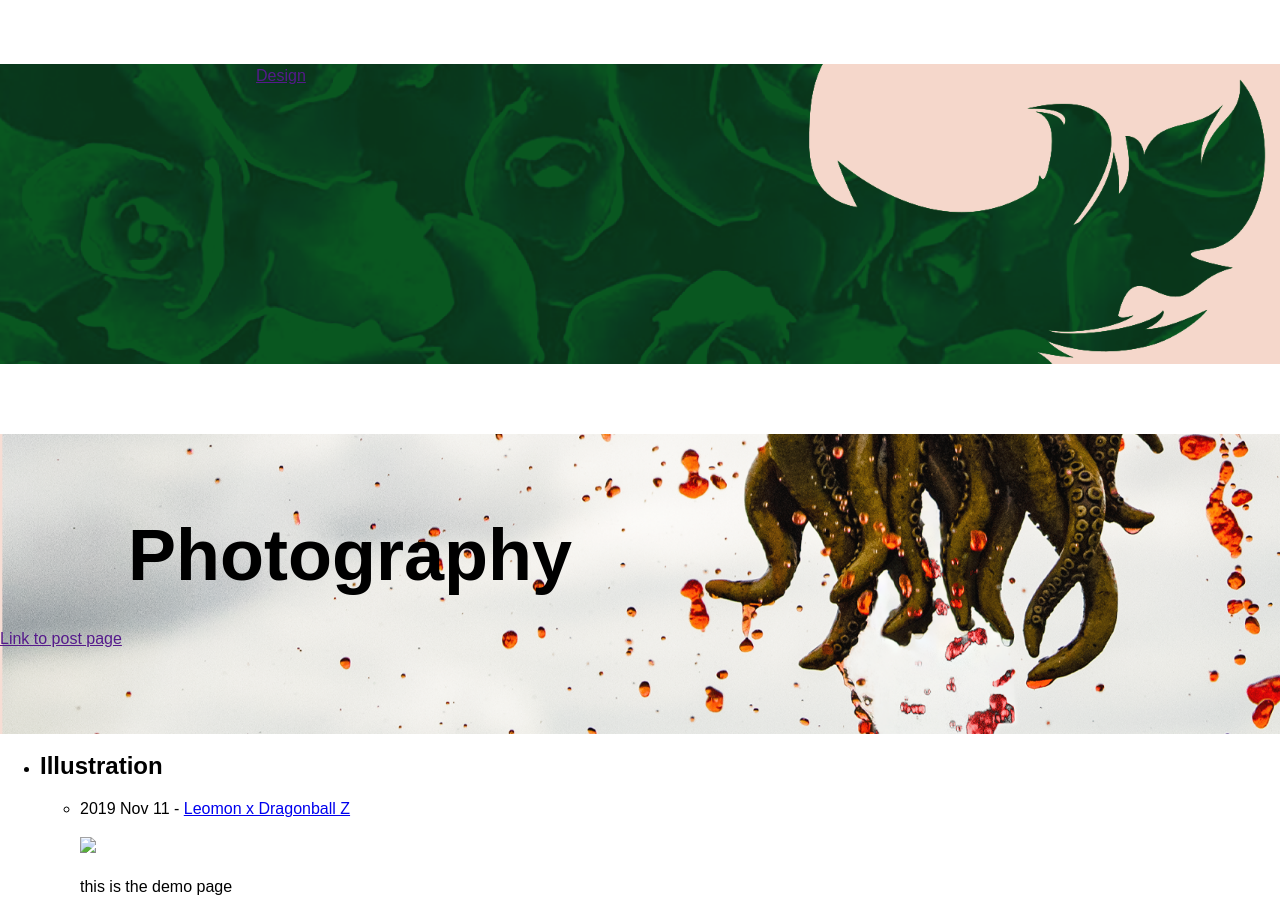
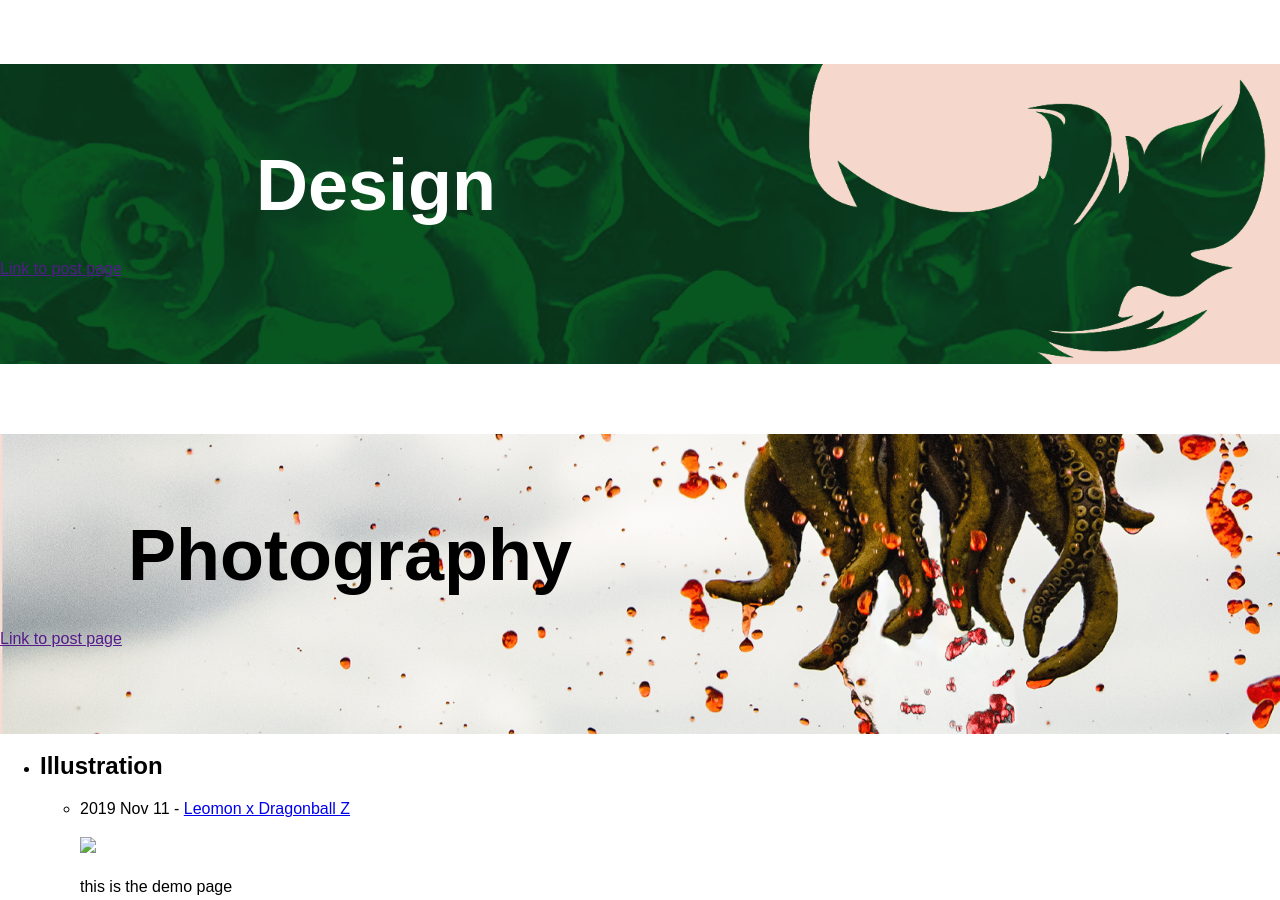
Before and after one commit to SteveReaume/SteveReaume, a Jekyll site: the page built from index.html, in a window 1280 px wide and 900 px high, scrolled down 1283 px. Built offline with Jekyll 4.4.1, drawn with Linux system fonts in a browser that asks for light colours.

Commit message:
Update home.html

```diff
--- a/_includes/home.html
+++ b/_includes/home.html
@@ -8,10 +8,8 @@
 
 
                   <div class="type" id="Design">
-
-                    <a href "{{site.baseurl}}/portfolio.html"
                        <h1 style="margin-left: 20%;">Design</h1>
-                    </a>
+                     <a class="divLink" href "{{site.baseurl}}/portfolio.html" <p> Link to post page </p> </a>
                   </div>
 
                   <div class="type" id="Photography">
```
